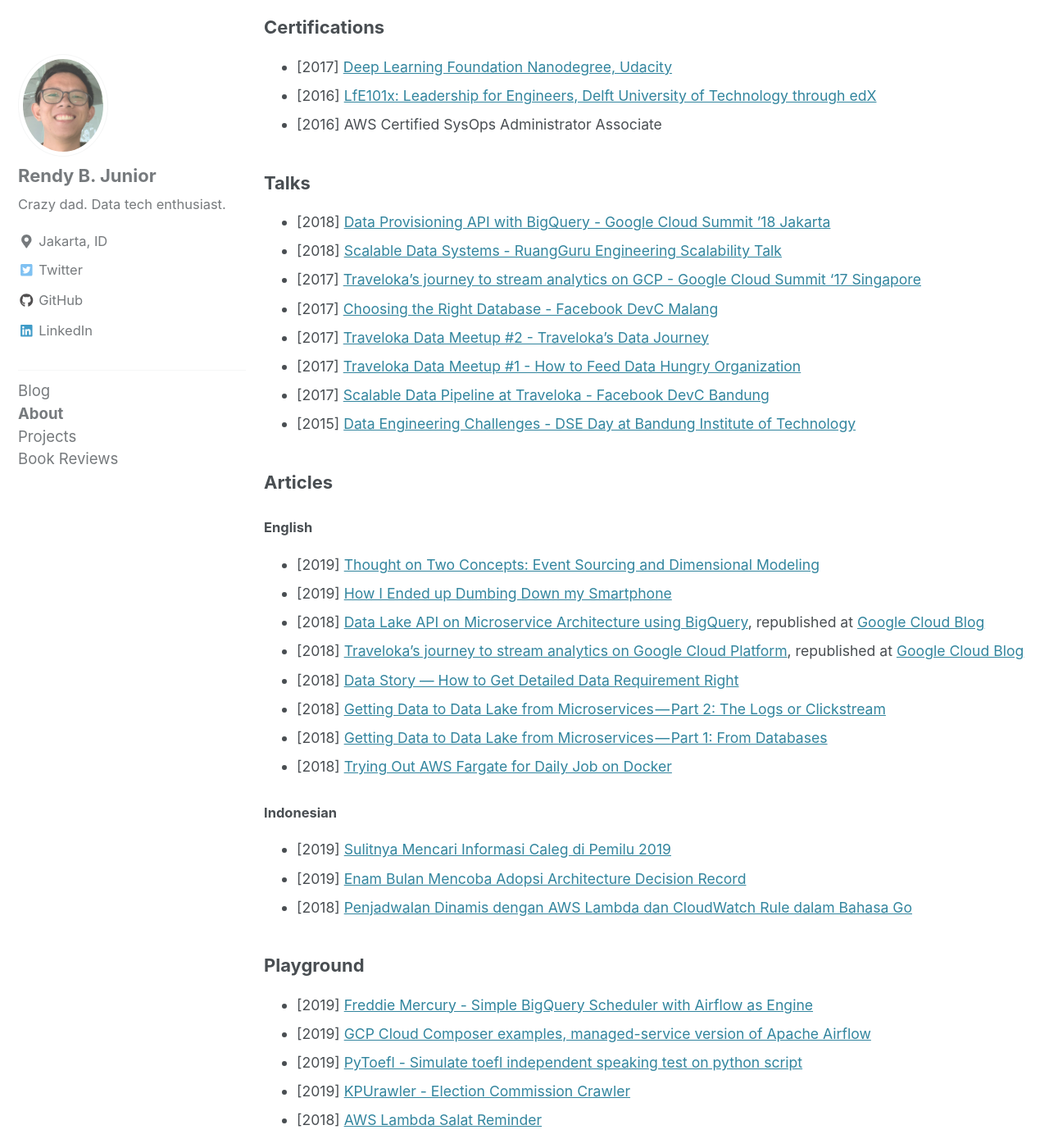
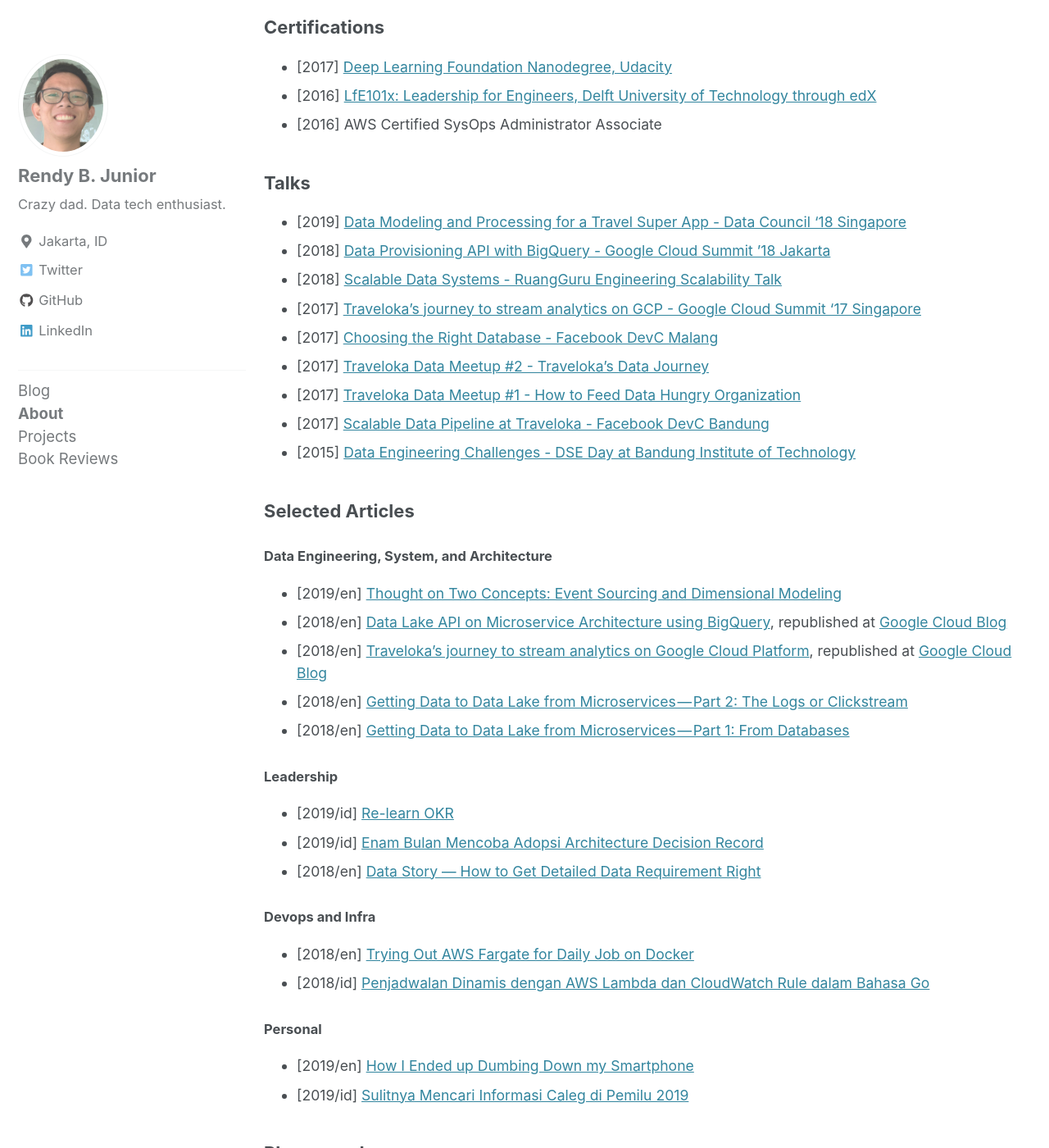
Before and after one commit to rendybjunior/rendyistyping, a Jekyll site: the page built from _pages/about.md, in a window 1280 px wide and 1400 px high, scrolled down 531 px. Shown: the whole window at 82% size. Built offline with Jekyll 4.4.1, drawn with Linux system fonts in a browser that asks for light colours; cached includes are drawn as plain includes; nearby versions of some CDN libraries.

Commit message:
modify about

```diff
--- a/_pages/about.md
+++ b/_pages/about.md
@@ -20,6 +20,7 @@ Crazy dad. Data tech enthusiast. Interested in solving business use cases using
 * [2016] AWS Certified SysOps Administrator Associate
 
 ### Talks
+* [2019] [Data Modeling and Processing for a Travel Super App - Data Council '18 Singapore](https://www.datacouncil.ai/talks/data-modeling-and-processing-for-a-travel-super-app?hsLang=en)
 * [2018] [Data Provisioning API with BigQuery - Google Cloud Summit ’18 Jakarta](https://www.slideshare.net/imrenagi/data-provision-api-with-bigquery-google-cloud-summit-jakarta-18)
 * [2018] [Scalable Data Systems - RuangGuru Engineering Scalability Talk](https://www.slideshare.net/rendybjunior/scalable-data-systems-at-traveloka)
 * [2017] [Traveloka’s journey to stream analytics on GCP - Google Cloud Summit ‘17 Singapore](https://www.slideshare.net/rendybjunior/travelokas-journey-to-no-ops-streaming-analytics)
@@ -29,21 +30,26 @@ Crazy dad. Data tech enthusiast. Interested in solving business use cases using
 * [2017] [Scalable Data Pipeline at Traveloka - Facebook DevC Bandung](https://www.slideshare.net/rendybjunior/scalable-data-pipeline-at-traveloka-facebook-dev-bandung)
 * [2015] [Data Engineering Challenges - DSE Day at Bandung Institute of Technology](https://www.slideshare.net/rendybjunior/data-engineering-challenges-dse-day-at-bandung-institute-of-technology)
 
-### Articles
-#### English
-* [2019] [Thought on Two Concepts: Event Sourcing and Dimensional Modeling](https://rendyistyping.com/data-engineering/event-sourcing-dimensional-modeling/)
-* [2019] [How I Ended up Dumbing Down my Smartphone](https://medium.com/@rendybjunior/how-i-ended-up-dumb-down-my-smartphone-cf83149c2658)
-* [2018] [Data Lake API on Microservice Architecture using BigQuery](https://medium.com/traveloka-engineering/data-lake-api-on-microservice-architecture-using-bigquery-10d6e9c5ca8f), republished at [Google Cloud Blog](https://cloud.google.com/blog/products/data-analytics/how-traveloka-built-a-data-provisioning-api-on-a-bigquery-based-microservice-architecture)
-* [2018] [Traveloka’s journey to stream analytics on Google Cloud Platform](https://medium.com/traveloka-engineering/travelokas-journey-to-stream-analytics-on-google-cloud-platform-3d013d6bf7c9), republished at [Google Cloud Blog](https://cloud.google.com/blog/products/gcp/travelokas-journey-to-stream-analytics-on-google-cloud-platform)
-* [2018] [Data Story — How to Get Detailed Data Requirement Right](https://medium.com/@rendybjunior/data-story-how-to-get-detailed-data-requirement-right-16ce44490bd7)
-* [2018] [Getting Data to Data Lake from Microservices — Part 2: The Logs or Clickstream](https://itnext.io/getting-data-to-data-lake-from-microservices-part-2-the-logs-or-clickstream-e91fa7461867)
-* [2018] [Getting Data to Data Lake from Microservices — Part 1: From Databases](https://itnext.io/getting-data-to-data-lake-from-microservices-part-1-from-databases-d5e55c4a0829)
-* [2018] [Trying Out AWS Fargate for Daily Job on Docker](https://medium.com/@rendybjunior/trying-out-aws-fargate-for-daily-job-on-docker-b662ff9f73c8)
+### Selected Articles
+#### Data Engineering, System, and Architecture
+* [2019/en] [Thought on Two Concepts: Event Sourcing and Dimensional Modeling](https://rendyistyping.com/data-engineering/event-sourcing-dimensional-modeling/)
+* [2018/en] [Data Lake API on Microservice Architecture using BigQuery](https://medium.com/traveloka-engineering/data-lake-api-on-microservice-architecture-using-bigquery-10d6e9c5ca8f), republished at [Google Cloud Blog](https://cloud.google.com/blog/products/data-analytics/how-traveloka-built-a-data-provisioning-api-on-a-bigquery-based-microservice-architecture)
+* [2018/en] [Traveloka’s journey to stream analytics on Google Cloud Platform](https://medium.com/traveloka-engineering/travelokas-journey-to-stream-analytics-on-google-cloud-platform-3d013d6bf7c9), republished at [Google Cloud Blog](https://cloud.google.com/blog/products/gcp/travelokas-journey-to-stream-analytics-on-google-cloud-platform)
+* [2018/en] [Getting Data to Data Lake from Microservices — Part 2: The Logs or Clickstream](https://itnext.io/getting-data-to-data-lake-from-microservices-part-2-the-logs-or-clickstream-e91fa7461867)
+* [2018/en] [Getting Data to Data Lake from Microservices — Part 1: From Databases](https://itnext.io/getting-data-to-data-lake-from-microservices-part-1-from-databases-d5e55c4a0829)
 
-#### Indonesian
-* [2019] [Sulitnya Mencari Informasi Caleg di Pemilu 2019](https://medium.com/@rendybjunior/sulitnya-mencari-informasi-caleag-di-pemilu-2019-ba6f723ef579)
-* [2019] [Enam Bulan Mencoba Adopsi Architecture Decision Record](https://medium.com/@rendybjunior/enam-bulan-mencoba-adopsi-architecture-decision-record-3761e2e32829)
-* [2018] [Penjadwalan Dinamis dengan AWS Lambda dan CloudWatch Rule dalam Bahasa Go](https://medium.com/@rendybjunior/penjadwalan-dinamis-dengan-aws-lambda-dan-cloudwatch-rule-dalam-bahasa-go-a47084b7f17b)
+#### Leadership
+* [2019/id] [Re-learn OKR](https://rendyistyping.com/relearn-okr/)
+* [2019/id] [Enam Bulan Mencoba Adopsi Architecture Decision Record](https://medium.com/@rendybjunior/enam-bulan-mencoba-adopsi-architecture-decision-record-3761e2e32829)
+* [2018/en] [Data Story — How to Get Detailed Data Requirement Right](https://medium.com/@rendybjunior/data-story-how-to-get-detailed-data-requirement-right-16ce44490bd7)
+
+#### Devops and Infra
+* [2018/en] [Trying Out AWS Fargate for Daily Job on Docker](https://medium.com/@rendybjunior/trying-out-aws-fargate-for-daily-job-on-docker-b662ff9f73c8)
+* [2018/id] [Penjadwalan Dinamis dengan AWS Lambda dan CloudWatch Rule dalam Bahasa Go](https://medium.com/@rendybjunior/penjadwalan-dinamis-dengan-aws-lambda-dan-cloudwatch-rule-dalam-bahasa-go-a47084b7f17b)
+
+#### Personal
+* [2019/en] [How I Ended up Dumbing Down my Smartphone](https://medium.com/@rendybjunior/how-i-ended-up-dumb-down-my-smartphone-cf83149c2658)
+* [2019/id] [Sulitnya Mencari Informasi Caleg di Pemilu 2019](https://medium.com/@rendybjunior/sulitnya-mencari-informasi-caleag-di-pemilu-2019-ba6f723ef579)
 
 ### Playground
 * [2019] [Freddie Mercury - Simple BigQuery Scheduler with Airflow as Engine](https://github.com/rendybjunior/freddie-mercury)
```
